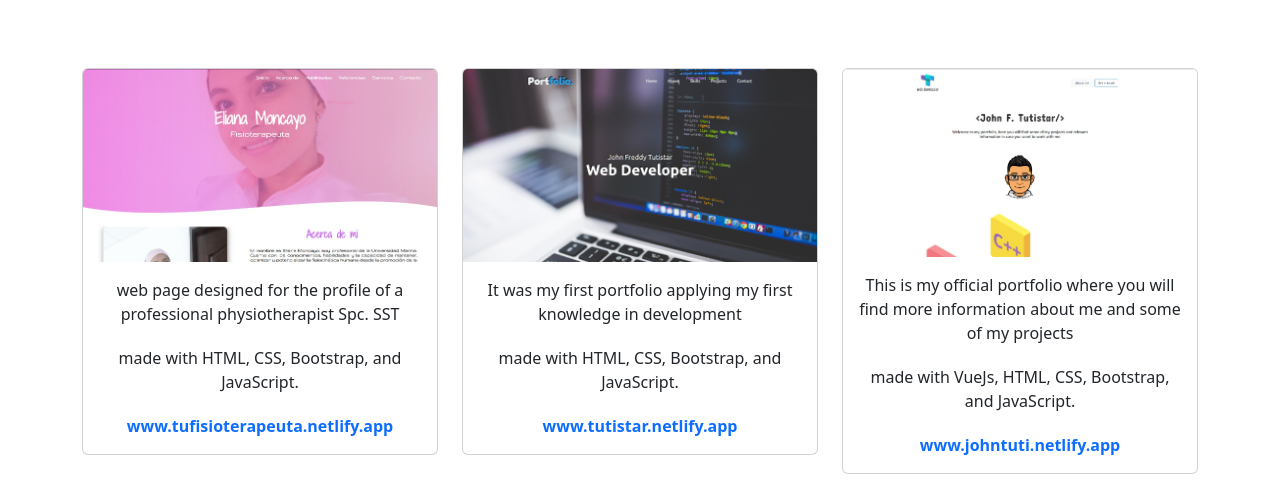
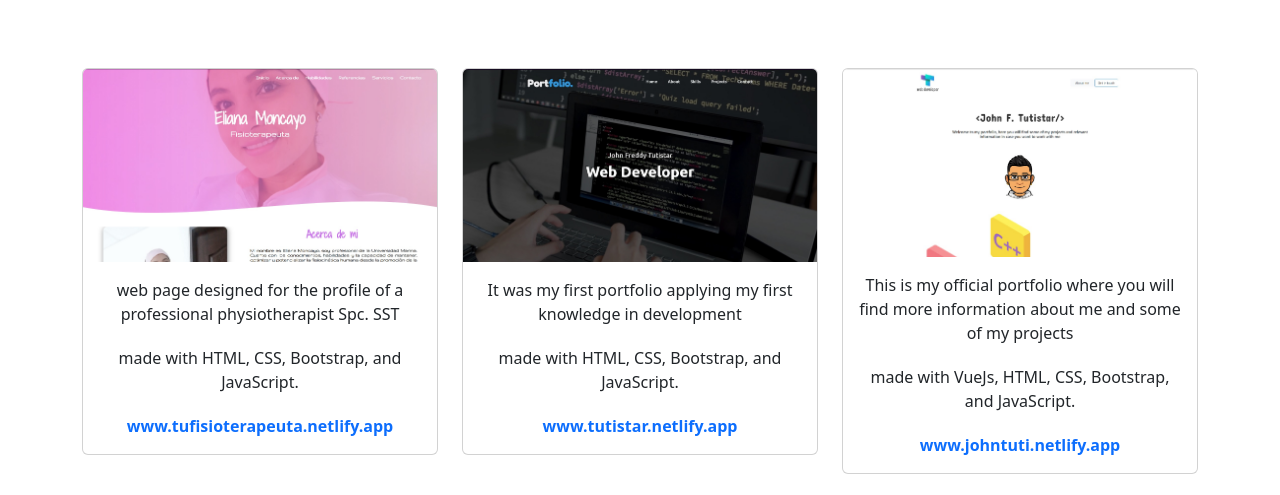
Before and after one commit to JohnFreddyTutistar/John-portfolio, a plain HTML site: page projects.html in a window 1280 px wide. Shown: the part 300-795 px from the top of the page. Drawn offline with nearby package versions, Linux system fonts and the light colour scheme.

Commit message:
cambiando imagen de los projectos

```diff
--- a/projects.html
+++ b/projects.html
@@ -61,7 +61,7 @@
                     <div class="card text-center">
                         <div class="img-card">
                             <a target="_blank" href="https://tutistar.netlify.app">
-                                <img class="card-img-top img-card2" src="assets/tutis.jpg" alt="">
+                                <img class="card-img-top img-card2" src="assets/tutistar.jpg" alt="">
                             </a>
                         </div>
                         <div class="card-body">
```
Also changed, not shown: assets/tutistar.jpg (added).
